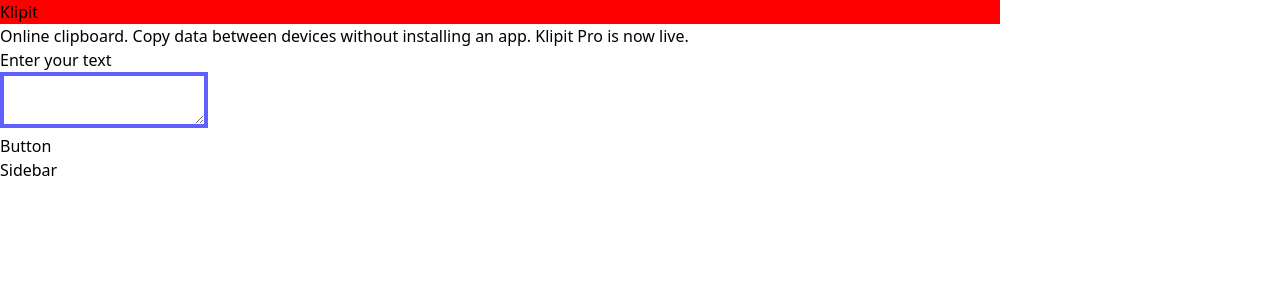
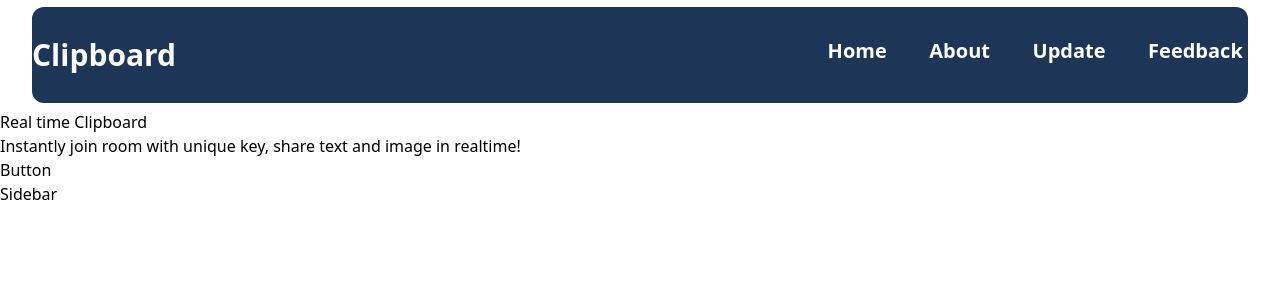
Before and after one commit to VihaShahh/clipboard, a React (Vite) app in the folder client/: page / in a window 1280 px wide. Shown: the top 300 px of the page. Built offline with nearby package versions, Linux system fonts and the light colour scheme.

Commit message:
[IMP] add navbar options

```diff
--- a/client/src/App.jsx
+++ b/client/src/App.jsx
@@ -1,5 +1,5 @@
 import { useState } from 'react'
-import TextEditor from './components/TextEditor'
+import Home from './components/Home'
 import Navbar from './components/Navbar'
 import Button from './components/Button'
 import Sidebar from './components/Sidebar'
@@ -9,7 +9,7 @@
   return (
   <>
     <Navbar/>
-    <TextEditor/>
+    <Home/>
     <Button/>
     <Sidebar/>
   </>
--- /dev/null
+++ b/client/src/components/Home.jsx
@@ -0,0 +1,12 @@
+import React,{useState} from 'react'
+
+const Home = () => {
+  return (
+    <div className="place-content-center bg-[rgba(0,48,74) ]" >
+        <div>Real time Clipboard</div>
+        <div>Instantly join room with unique key, share text and image in realtime!</div>
+    </div>
+  )
+}
+
+export default Home
--- a/client/src/components/Navbar.jsx
+++ b/client/src/components/Navbar.jsx
@@ -1,9 +1,17 @@
 const Navbar = () => {
   return (
     <>
-    <div className="flex w-[1000px] bg-[red]">Klipit</div>
-    <span className="">Online clipboard. Copy data between devices without installing an app. Klipit Pro is now live.</span>
-
+      <div className="navbar w-full flex justify-center py-[7px]">
+        <div className="box flex justify-between font-bold text-white rounded-xl bg-[rgb(29,53,87)] py-[30px] w-[95%] ">
+          <div className="logo w-[20%] text-3xl">Clipboard</div>
+          <div className="links flex w-[35%] gap-[10%] justify-center text-xl">
+            <a href="#">Home</a>
+            <a href="#">About</a>
+            <a href="#">Update</a>
+            <a href="#">Feedback</a>
+          </div>
+        </div>
+      </div>
     </>
   )
 }
--- a/client/src/components/TextEditor.jsx
+++ /dev/null
@@ -1,12 +0,0 @@
-import React,{useState} from 'react'
-
-const TextEditor = () => {
-  return (
-    <div>
-        <p>Enter your text</p>
-        <textarea class="border-4 border-indigo-500"></textarea>
-    </div>
-  )
-}
-
-export default TextEditor
```
